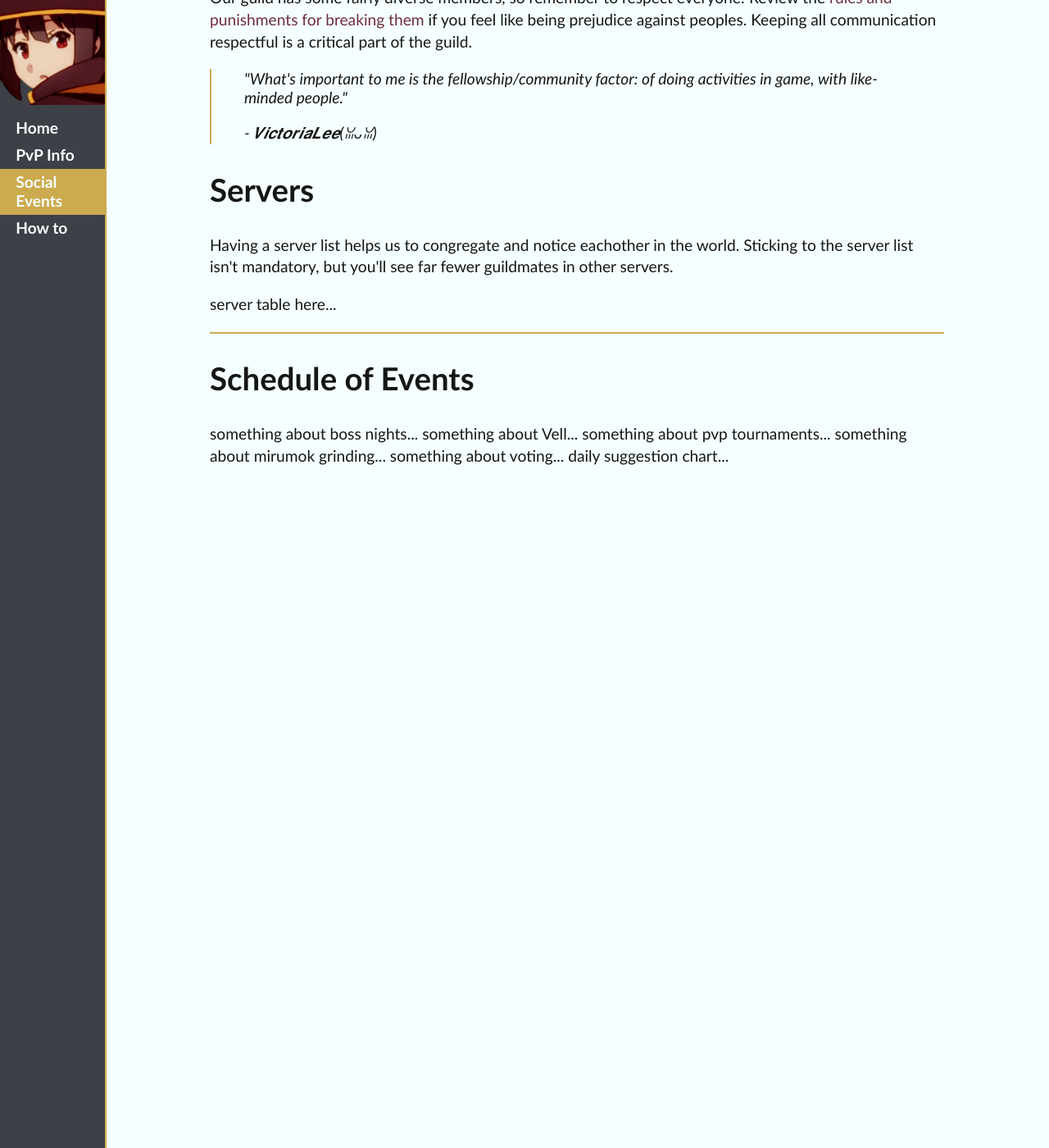
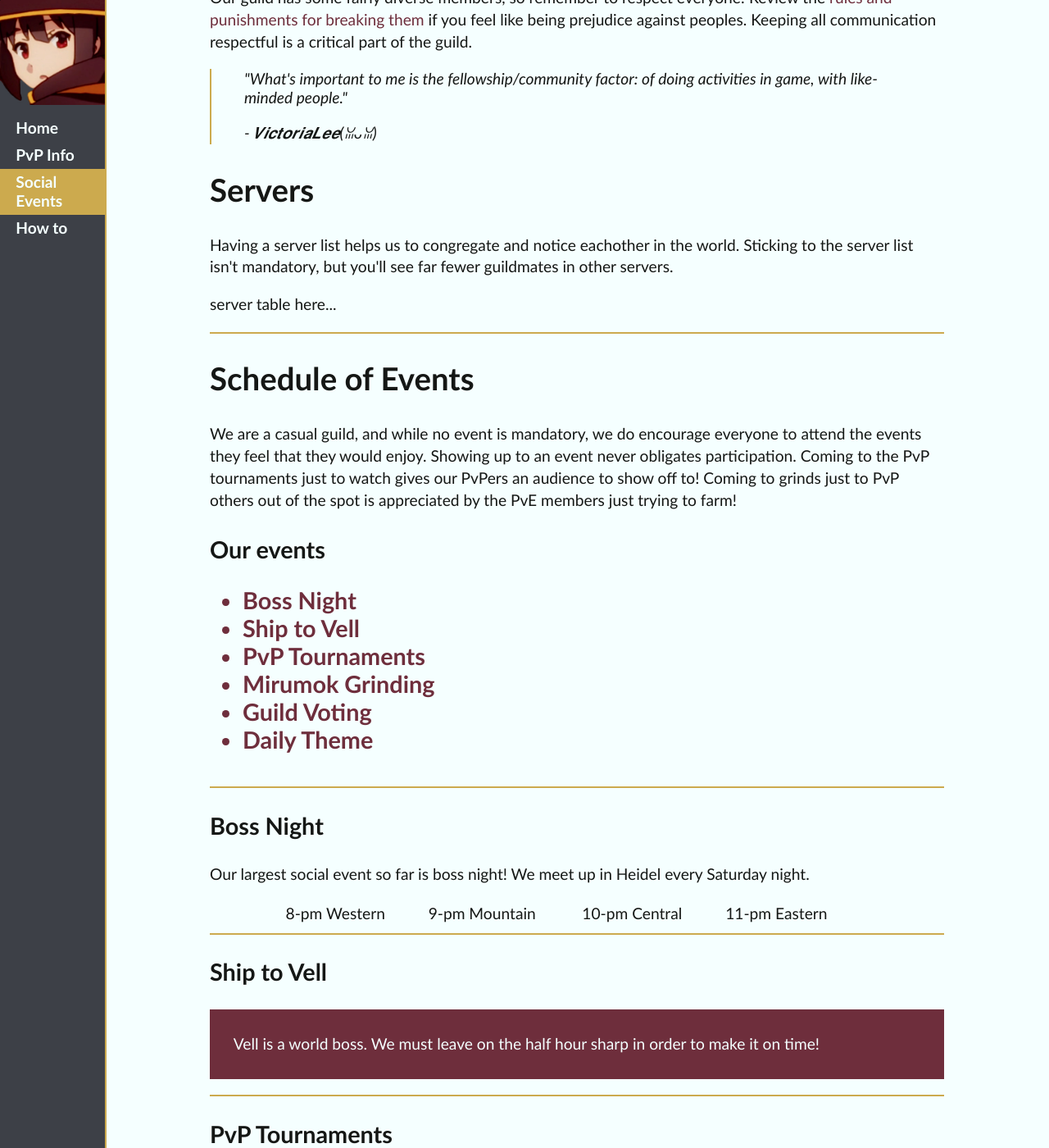
Before and after one commit to ideonella/ideonella.github.io, a Jekyll site: the page built from social.html, in a window 1280 px wide and 1400 px high, scrolled down 414 px. Shown: the whole window at 82% size. Built offline with Jekyll 4.4.1, drawn with Linux system fonts in a browser that asks for light colours; some of the changed text lies outside the part shown.

Commit message:
Update social.html

```diff
--- a/social.html
+++ b/social.html
@@ -17,4 +17,32 @@ title: Social Events
 <p>server table here...</p>
 <hr>
 <h2>Schedule of Events</h2>
+<p>We are a casual guild, and while no event is mandatory, we do encourage everyone to attend the events they feel that they would enjoy. Showing up to an event never
+ obligates participation. Coming to the PvP tournaments just to watch gives our PvPers an audience to show off to! Coming to grinds just to PvP others out
+ of the spot is appreciated by the PvE members just trying to farm!
+<h3>Our events<h3>
+<ul>
+ <a href="#boss-night"><li>Boss Night</li></a>
+ <a href="#ship-to-vell"><li>Ship to Vell</li></a>
+ <a href="#pvp-tournaments"><li>PvP Tournaments</li></a>
+ <a href="#mirumok-grinding"><li>Mirumok Grinding</li></a>
+ <a href="#guild-voting"><li>Guild Voting</li></a>
+ <a href="#daily-theme"><li>Daily Theme</li></a>
+</ul>
+ <hr>
+ <h3 id="boss-night">Boss Night</h3>
+ <p>Our largest social event so far is boss night! We meet up in Heidel every Saturday night.</p>
+ <table><tbody><tr><td>8-pm Western</td><td>9-pm Mountain</td><td>10-pm Central</td><td>11-pm Eastern</td></tr></tbody></table>
+ <hr>
+ <h3 id="ship-to-vell">Ship to Vell</h3>
+ <p class="critical">Vell is a world boss. We must leave on the half hour sharp in order to make it on time!</p>
+ <hr>
+ <h3 id="pvp-tournaments">PvP Tournaments</h3>
+ <hr>
+ <h3 id="mirumok-grinding">Mirumok Grinding</h3>
+ <hr>
+ <h3 id="guild-voting">Guild Voting</h3>
+ <hr>
+ <h3 id="daily-theme">Daily Theme</h3>
+
 <p>something about boss nights... something about Vell... something about pvp tournaments... something about mirumok grinding... something about voting... daily suggestion chart...</p>
```
